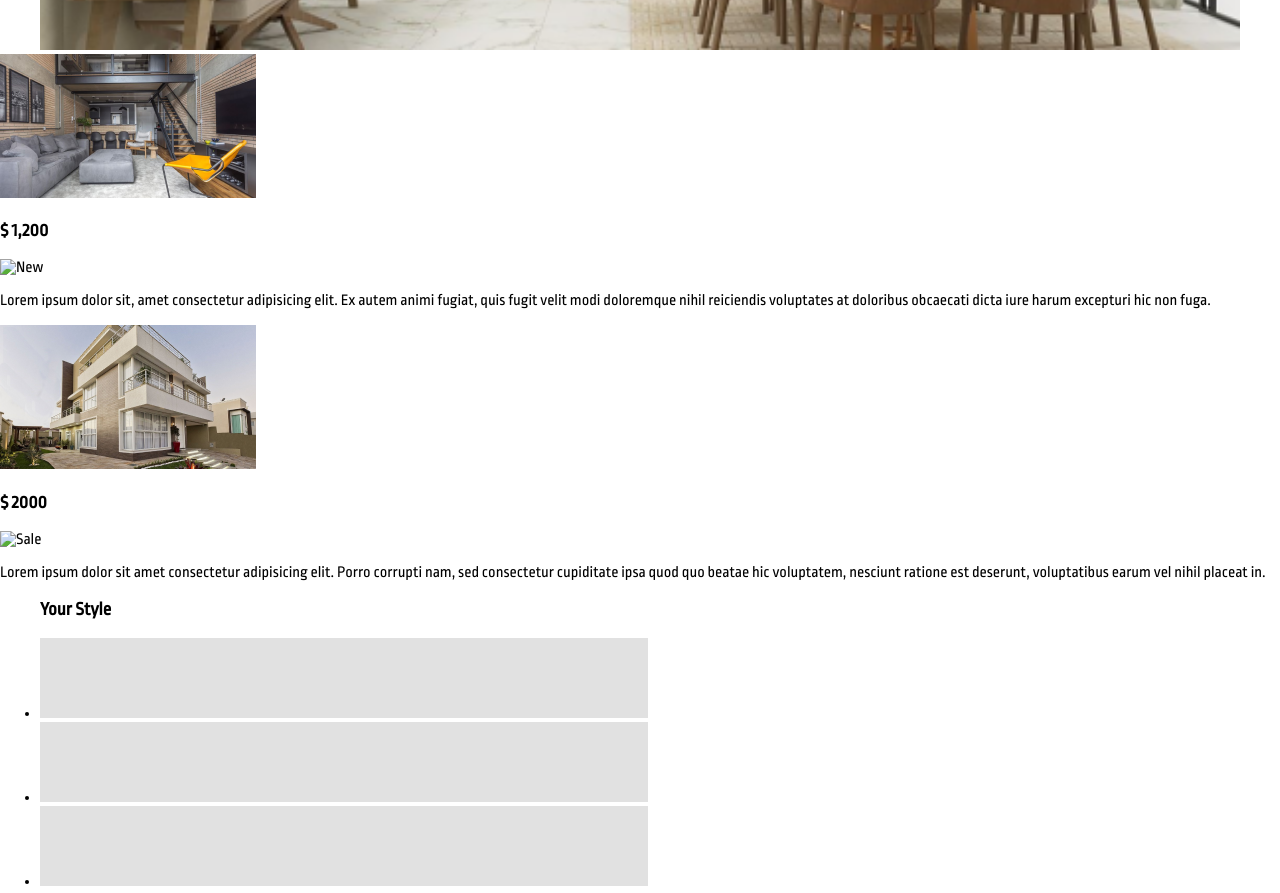
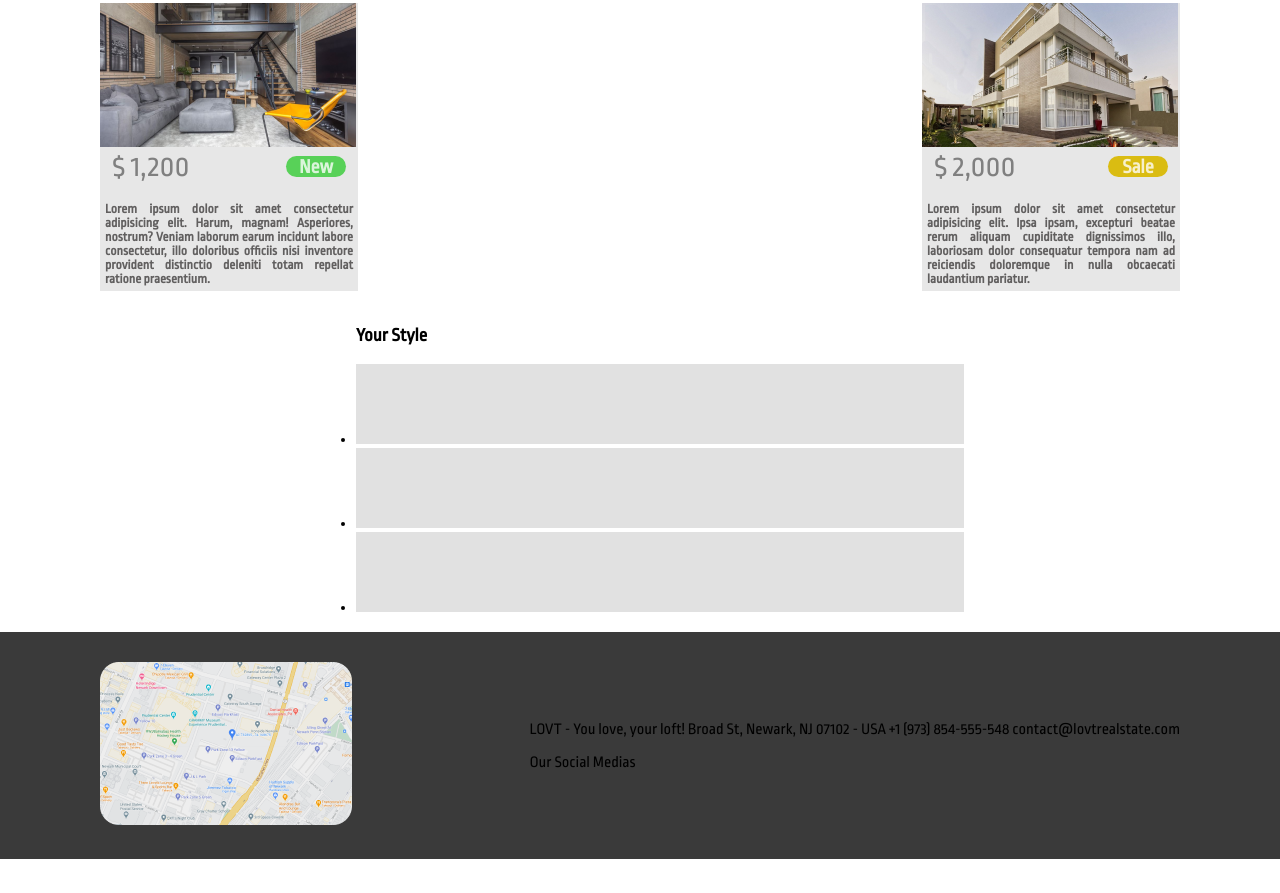
Before and after one commit to FillipeF5/LOVT, a plain HTML site: page index.html in a window 1280 px wide. Shown: the part 558-1451 px from the top of the page. After the commit the page ends 1417 px from the top, so only its background shows below. Drawn offline with Linux system fonts and the light colour scheme.

Commit message:
o ceu e azul

```diff
--- a/_css/style.css
+++ b/_css/style.css
@@ -10,7 +10,7 @@ body{
 }
 
 .container{
-    width: 1200px;
+    width: 1080px;
     max-width: 100%;
     margin: 0 auto;
 }
@@ -33,11 +33,96 @@ header .logo h2{
     color: rgb(43, 43, 43);
 }
 
-section.banner .slide img {
-    width: 100%;
+section.banner .slide img { width: 100%; }
+
+section.projects {
+    display: flex;
+    justify-content: space-between;
+    align-items: center;
+    width: 1080px;
+    max-width: 100% ;
+    margin: 0 auto;
+}
+
+section.projects .right {
+    background-color: rgba(128, 128, 128, 0.193);
+    justify-content: center;
+    width: 258px;
+}
+section.projects .left {
+    background-color: rgba(128, 128, 128, 0.193);
+    justify-content: center;
+    width: 258px;
+}
+
+section.projects .line-left {
+    display: flex;
+    justify-content: space-between;
+    margin: 0 12px;
+    font-family: 'Ropa Sans', sans-serif;
+}
+
+section.projects .line-right {
+    display: flex;
+    justify-content: space-between;
+    margin: 0 12px;
+    font-family: 'Ropa Sans', sans-serif;
+}
+section.projects .line-left .btn-new {
+    background-color:rgb(88, 209, 88);
+    border-radius: 25px;
+    color:rgba(255, 255, 255, 0.782);
+    height: 21px; width: 60px;
+    font-size: 20px;
+    text-align: center;
+    margin-top: 5px;
+}
+section.projects .line-right .btn-sale {
+    background-color:rgb(218, 188, 18);
+    border-radius: 25px;
+    color:rgba(255, 255, 255, 0.782);
+    height: 21px; width: 60px;
+    font-size: 20px;
+    text-align: center;
+    margin-top: 5px;
+}
+section.projects .line-left span{
+    color: grey;
+    height: 40px;
+    font-size: 30px;
+}
+section.projects .line-right span{
+    color: grey;
+    height: 40px;
+    font-size: 30px;
+}
+section.projects h5{
+    text-align: justify;
+    padding: 0; margin: 5px;
+    color:rgb(97, 95, 95);
+    font-family: 'Ropa Sans', sans-serif;
+}
+
+
+
+section.styles .container{
+    display: flex;
+    justify-content: center;
+    align-items: center;
+    width: 1080px;
+    max-width: 100% ;
+    margin: 0 auto;
 }
 
 footer{
     background-color: rgb(58, 58, 58);
-
+    padding: 30px;
 }
+footer .container {
+    display: flex;
+    justify-content: space-between;
+    align-items: center;
+    width: 1080px;
+    max-width: 100% ;
+    margin: 0 auto;
+}
--- a/index.html
+++ b/index.html
@@ -34,35 +34,52 @@
         </section>
 
         <section class="projects">
+
             <article class="left">
-                <img src="_img/Rectangle 6.png" alt="Product project 1">
-                <h3>$ 1,200</h3>
-                <img src="_img/Rectangle 9.png" alt="New">
-                <p>Lorem ipsum dolor sit, amet consectetur adipisicing elit. Ex autem animi fugiat, quis fugit velit modi doloremque nihil reiciendis voluptates at doloribus obcaecati dicta iure harum excepturi hic non fuga.</p>
+                <img class="img-left" src="_img/Rectangle 6.png" alt="Product project 1">
+
+                <div class="line-left">
+                    <span>$ 1,200</span>
+                    <h3 class="btn-new">New</h3>
+                </div>
+
+                <h5>Lorem ipsum dolor sit amet consectetur adipisicing elit. Harum, magnam! Asperiores, nostrum? Veniam laborum earum incidunt labore consectetur, illo doloribus officiis nisi inventore provident distinctio deleniti totam repellat ratione praesentium.</h5>
             </article>
+
             <article class="right">
                 <img src="_img/Rectangle 7.png" alt="Product project 2">
-                <h3>$ 2000</h3>
-                <img src="_img/Rectangle 10.png" alt="Sale">
-                <p>Lorem ipsum dolor sit amet consectetur adipisicing elit. Porro corrupti nam, sed consectetur cupiditate ipsa quod quo beatae hic voluptatem, nesciunt ratione est deserunt, voluptatibus earum vel nihil placeat in.</p>
+
+                <div class="line-right">
+                    <span>$ 2,000</span>
+                    <h3 class="btn-sale">Sale</h3>
+                </div>
+
+                <h5>Lorem ipsum dolor sit amet consectetur adipisicing elit. Ipsa ipsam, excepturi beatae rerum aliquam cupiditate dignissimos illo, laboriosam dolor consequatur tempora nam ad reiciendis doloremque in nulla obcaecati laudantium pariatur.</h5>
             </article>
+
         </section>
 
         <section class="styles">
+
+            <div class="container">
                 <ul class="estilos">
                     <h3>Your Style</h3>
-                <li><a href=""><img src="_img/Rectangle 14.png"></a></li>
-                <li><a href=""><img src="_img/Rectangle 15.png"></a></li>
-                <li><a href=""><img src="_img/Rectangle 16.png"></a></li>
+                    <li><a href=""><img class="industrial" src="_img/Rectangle 14.png"></a></li>
+                    <li><a href=""><img class="modern" src="_img/Rectangle 15.png"></a></li>
+                    <li><a href=""><img class="classic" src="_img/Rectangle 16.png"></a></li>
                 </ul>
+            </div>
 
         </section>
     </main>
 
     <footer>
+        <div class="container">
+
             <article class="esq">
                 <img src="_img/image 1.png">
             </article>
+
             <article class="dir">
                 <p>LOVT - You love, your loft! Broad St, Newark, NJ 07102 - USA +1 (973) 854-555-548 contact@lovtrealstate.com
                 </p>
@@ -70,6 +87,8 @@
 
             </article>
 
+        </div>
+
     </footer>
 
 </body>
```
Also changed, not shown: _img/Ellipse 1.png (added), _img/Rectangle 11.png (added), _img/Vector (1).svg (deleted), _img/Vector (2).svg (deleted), _img/Vector (3).svg (deleted), _img/Vector.svg (deleted). Lines whose indentation alone changed are shown as unchanged.
